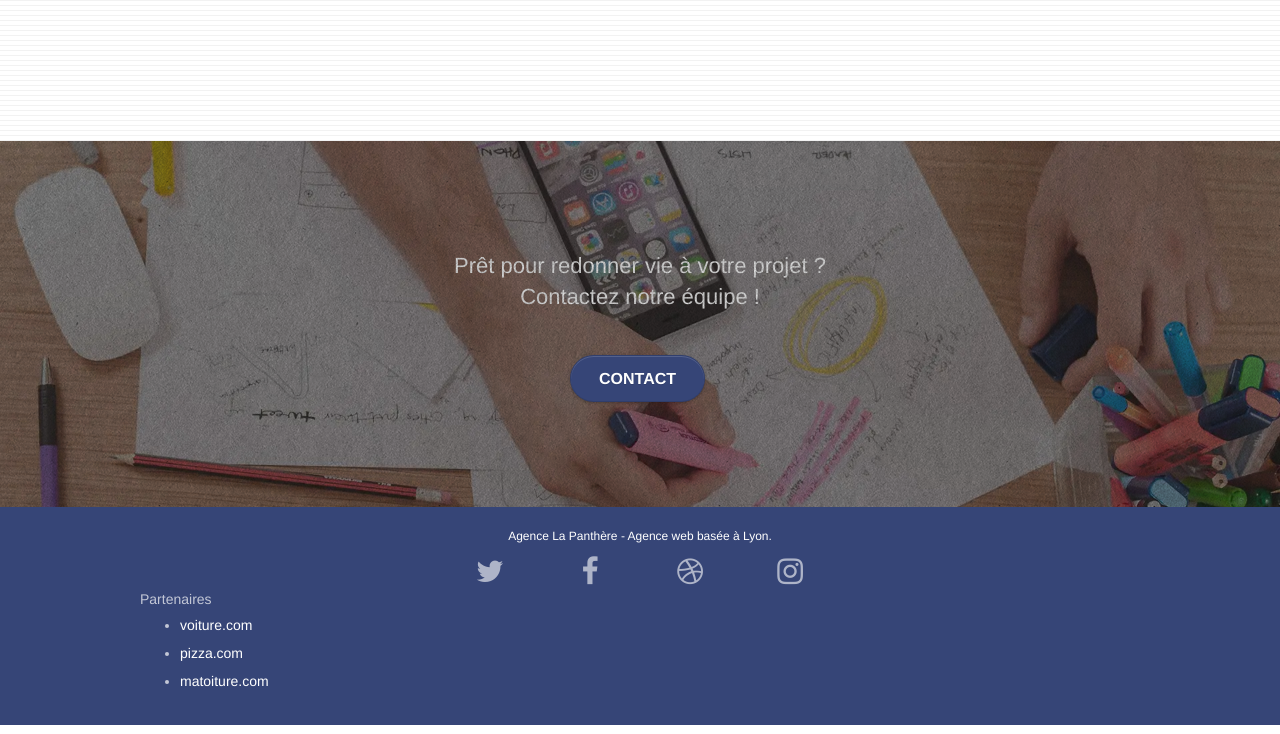
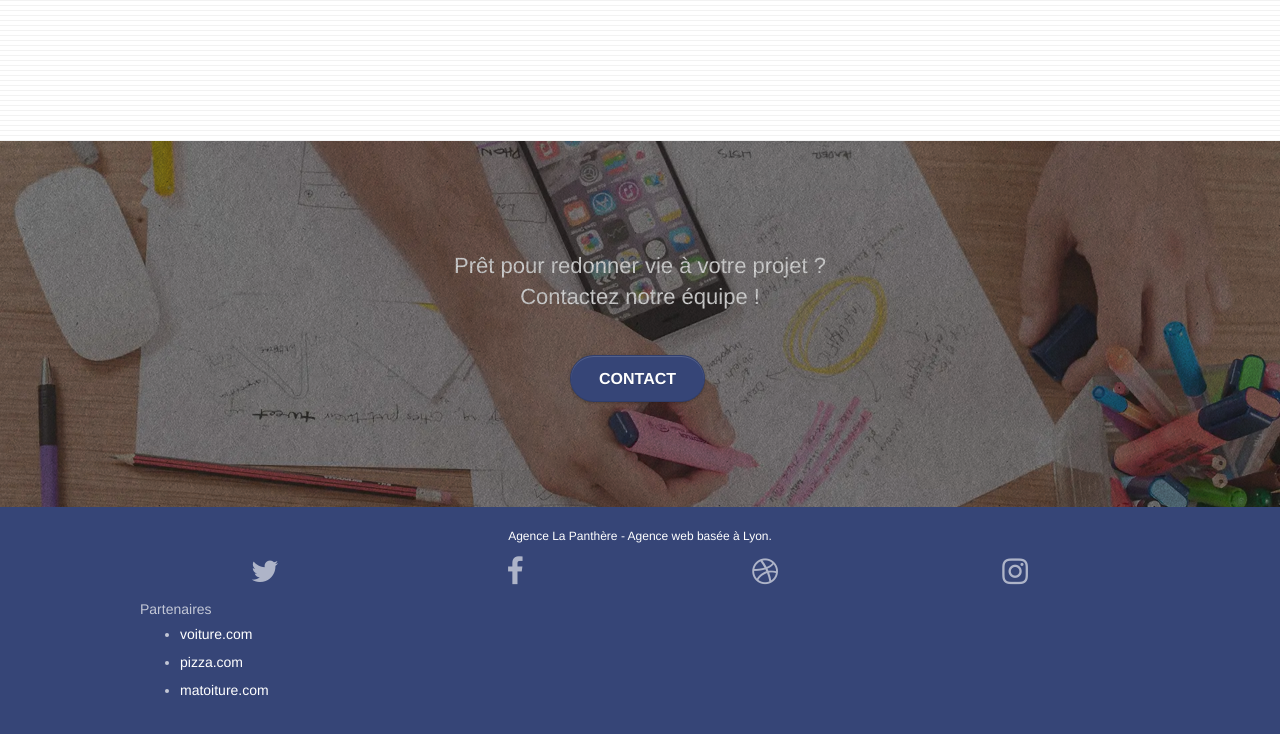
Before and after one commit to PierreEtrillard/la-panthere, a website: page index.html in a window 1280 px wide. Shown: the part 2916-3650 px from the top of the page. Drawn offline with Linux system fonts and the light colour scheme.

Commit message:
ajout d'espacement pour les liens reseaux sociaux cliquables

```diff
--- a/style.css
+++ b/style.css
@@ -684,9 +684,10 @@ p {
     font-weight: 700;
 }
 
-.social {
+.social a {
     max-width: 400px;
     margin: auto auto auto auto;
+    line-height: 3;
 }
 
 h2 {
```
